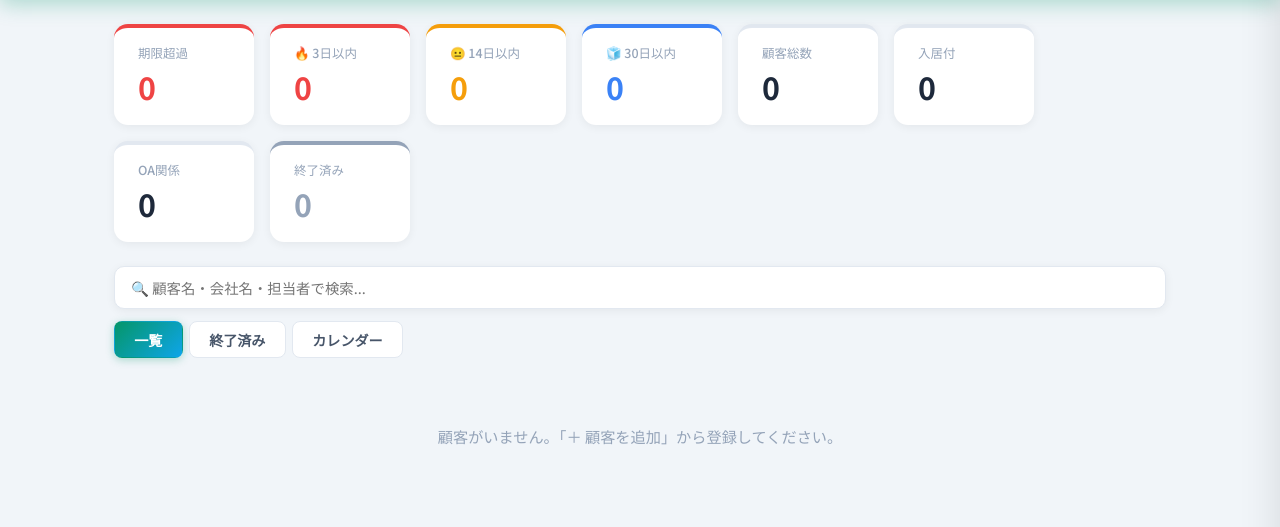
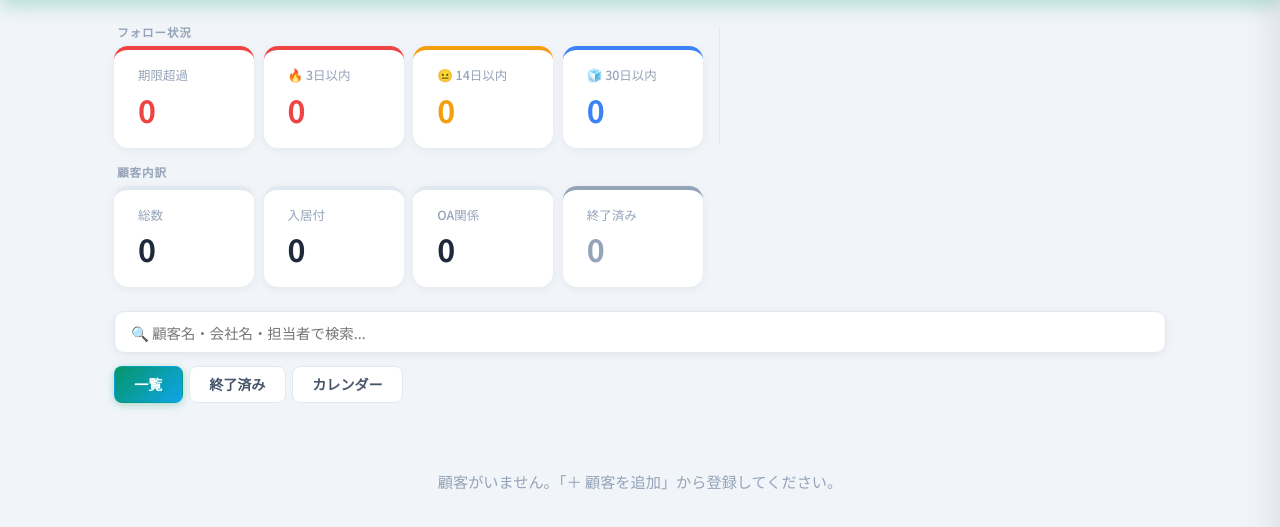
Before and after one commit to aoi4986-lgtm/essentia-hp, a Flask app: page / in a window 1280 px wide. Shown: the part 64-591 px from the top of the page. Run offline with Flask 3, Linux system fonts and the light colour scheme; the visitor is signed in with stand-in values (Sample User, id 1); data that the repository does not hold is empty; some libraries are stand-ins or nearby versions.

Commit message:
サマリーカードを2グループに整理（フォロー状況・顧客内訳）
Co-Authored-By: Claude Sonnet 4.6 <noreply@anthropic.com>

```diff
--- a/crm/static/main.js
+++ b/crm/static/main.js
@@ -55,14 +55,25 @@ function renderSummary() {
   const ended   = customers.filter(c => c.account_status === 'ended').length;
 
   summary.innerHTML = `
+    <div class="summary-group">
+      <div class="summary-group-label">フォロー状況</div>
+      <div class="summary-group-cards">
         <div class="summary-card overdue"><span class="label">期限超過</span><span class="value">${overdue}</span></div>
         <div class="summary-card urgent"><span class="label">🔥 3日以内</span><span class="value">${u3}</span></div>
         <div class="summary-card mid"><span class="label">😐 14日以内</span><span class="value">${u14}</span></div>
         <div class="summary-card low"><span class="label">🧊 30日以内</span><span class="value">${u30}</span></div>
-    <div class="summary-card"><span class="label">顧客総数</span><span class="value">${total}</span></div>
+      </div>
+    </div>
+    <div class="summary-divider"></div>
+    <div class="summary-group">
+      <div class="summary-group-label">顧客内訳</div>
+      <div class="summary-group-cards">
+        <div class="summary-card"><span class="label">総数</span><span class="value">${total}</span></div>
         <div class="summary-card"><span class="label">入居付</span><span class="value">${nyukyo}</span></div>
         <div class="summary-card"><span class="label">OA関係</span><span class="value">${oa}</span></div>
         <div class="summary-card ended-card"><span class="label">終了済み</span><span class="value">${ended}</span></div>
+      </div>
+    </div>
   `;
 }
 
--- a/crm/static/style.css
+++ b/crm/static/style.css
@@ -95,9 +95,34 @@ body {
 /* Summary */
 .summary {
   display: flex;
+  align-items: flex-start;
   gap: 1rem;
   margin-bottom: 1.5rem;
   flex-wrap: wrap;
+}
+.summary-group {
+  display: flex;
+  flex-direction: column;
+  gap: 0.4rem;
+}
+.summary-group-label {
+  font-size: 0.72rem;
+  font-weight: 700;
+  color: var(--gray-400);
+  text-transform: uppercase;
+  letter-spacing: 0.08em;
+  padding-left: 0.2rem;
+}
+.summary-group-cards {
+  display: flex;
+  gap: 0.6rem;
+  flex-wrap: wrap;
+}
+.summary-divider {
+  width: 1px;
+  background: var(--gray-200);
+  align-self: stretch;
+  margin: 0.2rem 0;
 }
 .summary-card {
   background: #fff;
```
Lines whose indentation alone changed are shown as unchanged.
